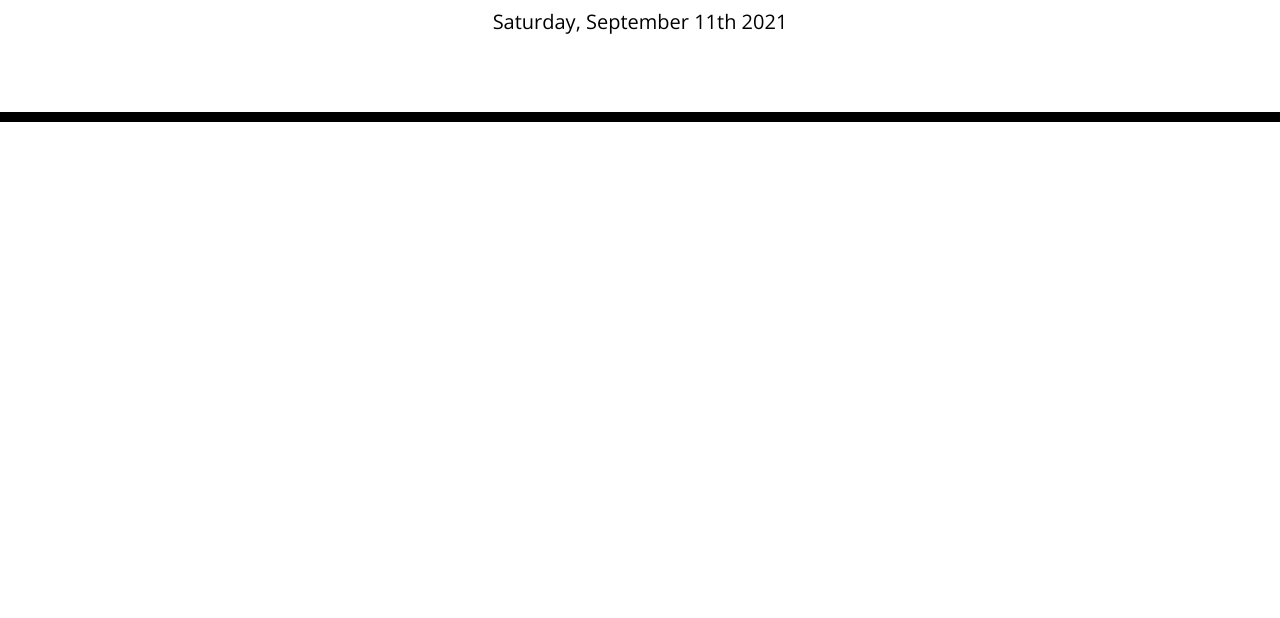
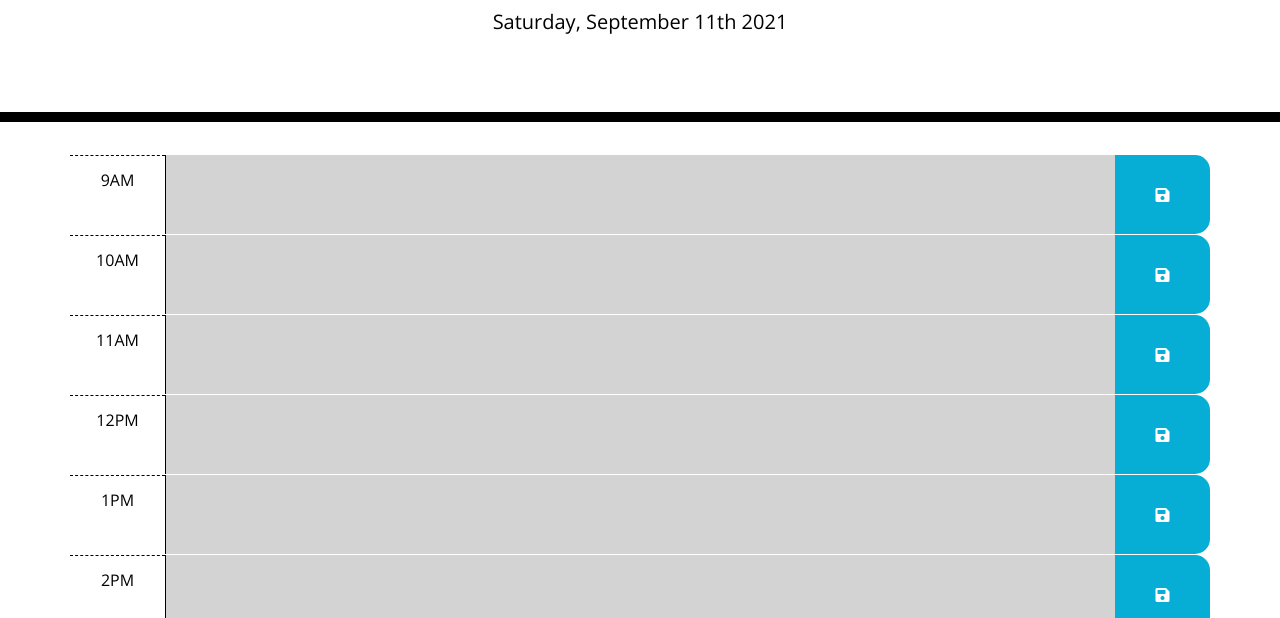
Before and after one commit to rmartin1985/word-day-scheduler, a plain HTML site: page index.html in a window 1280 px wide. Shown: the part 182-800 px from the top of the page. Drawn offline with nearby package versions, Linux system fonts and the light colour scheme.

Commit message:
did some refactor for more jquery usage

```diff
--- a/assets/css/style.css
+++ b/assets/css/style.css
@@ -10,7 +10,7 @@ textarea{
   resize: none;
   color: #000000;
   border-left: 1px solid black;
-  padding: 10px;
+  padding: 1em;
   width: 100%;
   height: 100%;
 }
@@ -62,7 +62,7 @@ textarea{
 }
 
 .saveBtn {
-  border-left: 1px solid black;
+  border: none;
   border-top-right-radius: 15px;
   border-bottom-right-radius: 15px;
   background-color: #06AED5;
--- a/assets/js/script.js
+++ b/assets/js/script.js
@@ -1,5 +1,3 @@
-var today = document.querySelector("#currentDay");
-
 class TimeblockObj {
     constructor(hour, todo) {
       this.hour = hour;
@@ -8,8 +6,8 @@ class TimeblockObj {
   }
 
   var setCalendar = function() {
-    var currentTimeblocks = getCurrentTimeblocks();
-    var currentTime = moment();
+    const currentTimeblocks = getCurrentTimeblocks();
+    const currentTime = moment();
 
     displayCurrentDate(currentTime);
     displayTimeblockRows(currentTime);
@@ -21,51 +19,52 @@ class TimeblockObj {
   };
 
   function getCurrentTimeblocks() {
-    var currentTimeblocks = localStorage.getItem('timeblockObjects');
+    const currentTimeblocks = localStorage.getItem('timeblockObjects');
     return currentTimeblocks ? JSON.parse(currentTimeblocks) : [];
   }
 
   function displayCurrentDate(currentTime) {
-    today.textContent = currentTime.format('dddd, MMMM Do YYYY');
+    document.getElementById('currentDay')
+      .textContent = currentTime.format('dddd, MMMM Do YYYY');
   }
 
-  //functions for displaying all timeblock rows
+  // functions for displaying all timeblock rows
   function displayTimeblockRows(currentTime) {
-    var currentHour = currentTime.hour();
-    //working hours are 9-5 or 9-17
+    const currentHour = currentTime.hour();
+    // convert working hours from 9 - 5 to 9 -17
     for (let i = 9; i <= 17; i ++) {
-      var timeblock = createTimeblockRow(i);
-      var hourCol = createCol(createHourDiv(i), 1);
-      var textArea = createCol(createTextArea(i, currentHour), 10);
-      var saveBtn = createCol(createSaveBtn(i), 1);
+      const timeblock = createTimeblockRow(i);
+      const hourCol = createCol(createHourDiv(i), 1);
+      const textArea = createCol(createTextArea(i, currentHour), 10);
+      const saveBtn = createCol(createSaveBtn(i), 1);
       appendTimeblockColumns(timeblock, hourCol, textArea, saveBtn);
       $('.container').append(timeblock);
     }
   }
 
   function createTimeblockRow(hourId) {
-    var timeblock = $(".container").append(`<div class='row' id='timeblock-${hourId}'></div>`)
+    const timeblock = $('<div>').addClass("row").attr("id", `timeblock-${hourId}`);
     return timeblock;
   }
 
-  function createCol(element) {
-    var col = $(".row").append(`<div class= 'col-${colSize} p-0'></div>`);
+  function createCol(element, colSize) {
+    const col = $('<div>').addClass(`col-${colSize} p-0`)
     col.append(element);
     return col;
   }
 
   function createHourDiv(hour) {
-    var hourCol = $(".col-1 p-0").append(`<div class='hour'>${formatHour(hour)}</div>`);
+    const hourCol = $('<div>').addClass("hour").text(formatHour(hour));
     return hourCol;
   }
 
   function formatHour(hour) {
-    var hourString = String(hour);
+    const hourString = String(hour);
     return moment(hourString, 'h').format('hA');
   }
 
   function createTextArea(hour, currentHour) {
-    var textArea = $(".col-10 p-0").append(`<textarea class='${getTextAreaBackgroundClass(hour, currentHour)}></textarea>`);
+    const textArea = $("<textarea>").addClass(getTextAreaBackgroundClass(hour, currentHour));
     return textArea;
   }
 
@@ -76,12 +75,12 @@ class TimeblockObj {
   }
 
   function createSaveBtn(hour) {
-    var saveBtn = $(".col-1 p-0").append(`<button class='saveBtn' data-hour=${hour}><i class='fas fa-save'></i></button>`);
+    const saveBtn = $('<button>').addClass("saveBtn").attr('data-hour', hour).html('<i class="fas fa-save"></i>');
     return saveBtn;
   }
 
   function appendTimeblockColumns(timeblockRow, hourCol, textAreaCol, saveBtnCol) {
-    var innerCols = [hourCol, textAreaCol, saveBtnCol];
+    const innerCols = [hourCol, textAreaCol, saveBtnCol];
     for (let col of innerCols) {
       timeblockRow.append(col);
     }
@@ -90,8 +89,8 @@ class TimeblockObj {
   /*** functions for saving to local storage ***/
   function containerClicked(event, timeblockList) {
     if (isSaveButton(event)) {
-      var timeblockHour = getTimeblockHour(event);
-      var textAreaValue = getTextAreaValue(timeblockHour);
+      const timeblockHour = getTimeblockHour(event);
+      const textAreaValue = getTextAreaValue(timeblockHour);
       placeTimeblockInList(new TimeblockObj(timeblockHour, textAreaValue), timeblockList);
       saveTimeblockList(timeblockList);
     }
```
